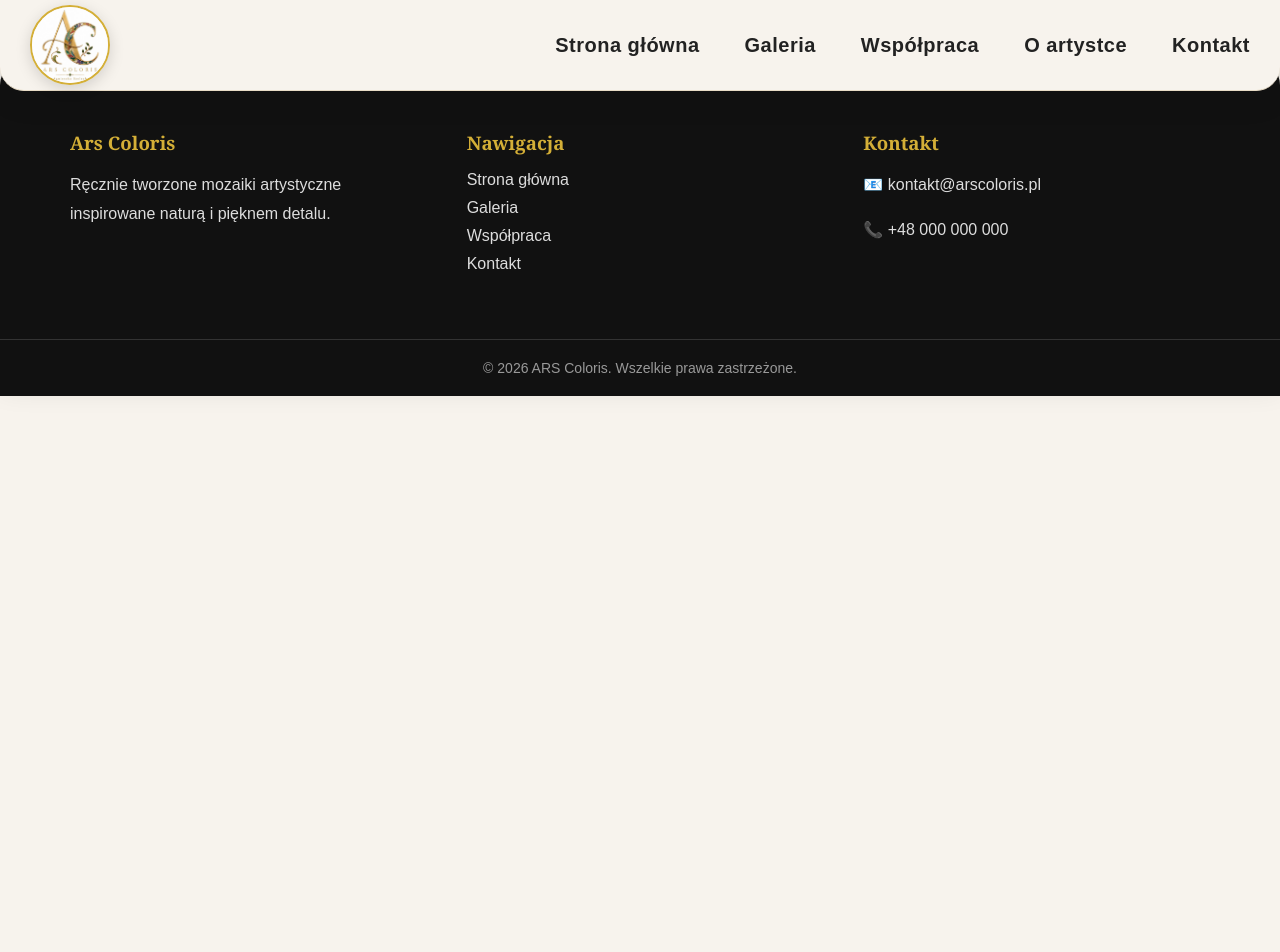
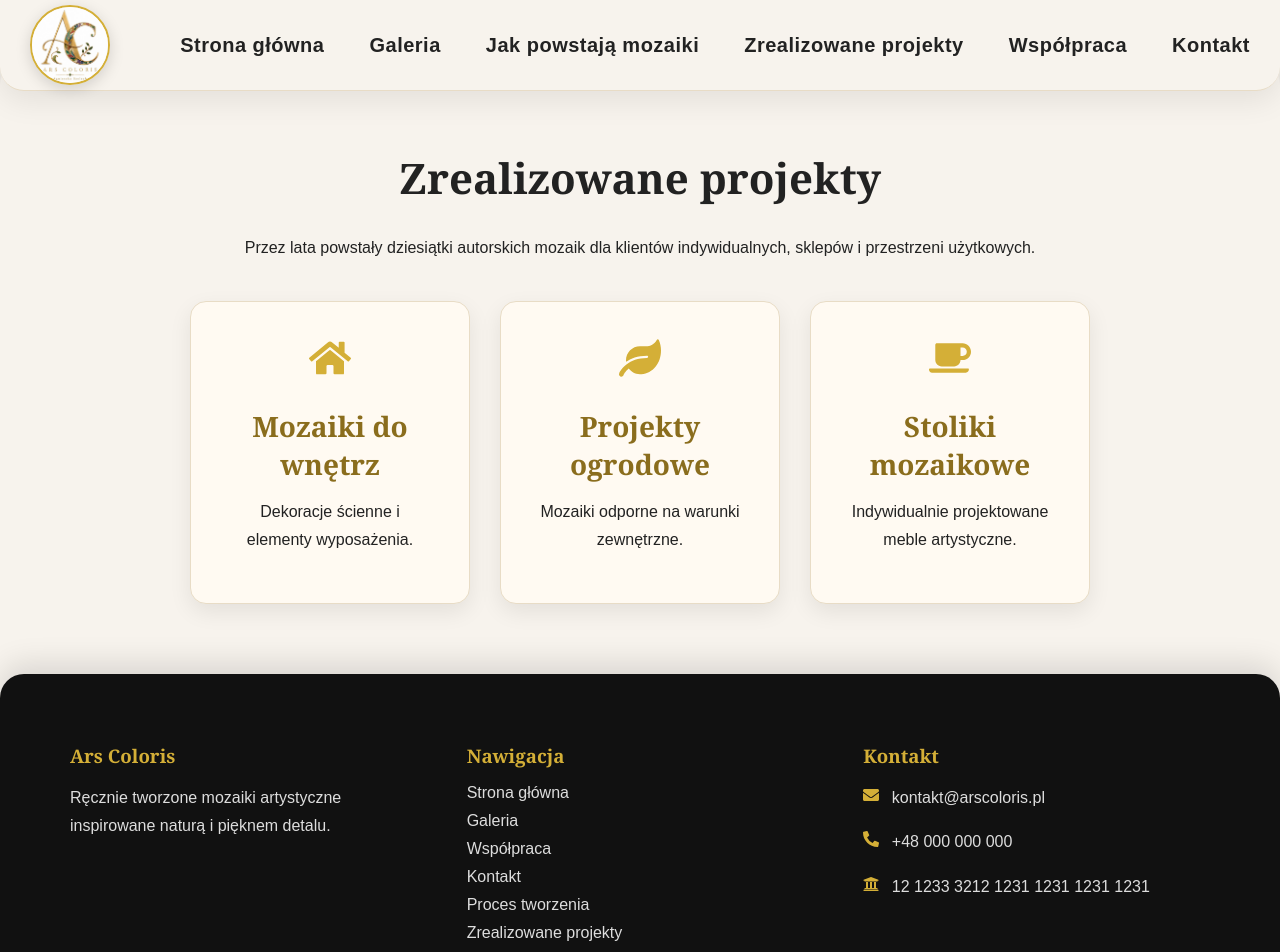
Before and after one commit to Marzeda/Ars_Coloris, a React (Create React App) app in the folder ars_coloris_front/: page /projects in a window 1280 px wide. Shown: the top 952 px of the page. Before the commit the page ends 800 px from the top, so only its background shows below. Built offline with nearby package versions, Linux system fonts and the light colour scheme.

Commit message:
Poprawiono wersję mobilną. Dodano ujednolicone ikony.

```diff
--- a/ars_coloris_front/package.json
+++ b/ars_coloris_front/package.json
@@ -10,6 +10,7 @@
     "@testing-library/user-event": "^13.5.0",
     "react": "^19.2.7",
     "react-dom": "^19.2.7",
+    "react-icons": "^5.6.0",
     "react-router-dom": "^7.17.0",
     "react-scripts": "5.0.1",
     "react-zoom-pan-pinch": "^4.0.3",
--- a/ars_coloris_front/src/App.css
+++ b/ars_coloris_front/src/App.css
@@ -1163,3 +1163,25 @@ body {
     transform: translateY(-4px);
     background: #b8942d;
 }
+
+.footer-section p svg {
+    margin-right: 8px;
+    color: #d4af37;
+}
+
+.benefit-icon {
+    font-size: 42px;
+    color: #d4af37;
+
+    margin-bottom: 20px;
+
+    display: flex;
+    justify-content: center;
+    align-items: center;
+
+    transition: all 0.3s ease;
+}
+
+.benefit-card:hover .benefit-icon {
+    transform: scale(1.15);
+}
--- a/ars_coloris_front/src/App.js
+++ b/ars_coloris_front/src/App.js
@@ -1,17 +1,16 @@
 import { BrowserRouter, Routes, Route } from "react-router-dom";
 
 import Navbar from "./components/Navbar";
+import Footer from "./components/Footer";
+import ScrollToTopButton from "./components/ScrollToTopButton";
+
 import Home from "./pages/Home";
 import Gallery from "./pages/Gallery";
-import About from "./pages/About";
+import Process from "./pages/Process";
+import Projects from "./pages/Projects";
+import Cooperation from "./pages/Cooperation";
 import Contact from "./pages/Contact";
 import ProductDetails from "./pages/ProductDetails";
-import Footer from "./components/Footer";
-
-import Cooperation from "./pages/Cooperation";
-
-import ScrollToTopButton from "./components/ScrollToTopButton";
-
 
 import "./App.css";
 
@@ -23,13 +22,15 @@ function App() {
             <Routes>
                 <Route path="/" element={<Home />} />
                 <Route path="/gallery" element={<Gallery />} />
-                <Route path="/about" element={<About />} />
+                <Route path="/process" element={<Process />} />
+                <Route path="/projects" element={<Projects />} />
+                <Route path="/cooperation" element={<Cooperation />} />
                 <Route path="/contact" element={<Contact />} />
-				<Route path="/product/:id" element={<ProductDetails />} />
-				<Route path="/Cooperation" element={<Cooperation />} />
+                <Route path="/product/:id" element={<ProductDetails />} />
             </Routes>
-			<Footer />
-			<ScrollToTopButton />
+
+            <Footer />
+            <ScrollToTopButton />
         </BrowserRouter>
     );
 }
--- a/ars_coloris_front/src/components/Footer.js
+++ b/ars_coloris_front/src/components/Footer.js
@@ -1,4 +1,9 @@
 import { Link } from "react-router-dom";
+import {
+    FaEnvelope,
+    FaPhoneAlt,
+    FaUniversity
+} from "react-icons/fa";
 
 function Footer() {
     return (
@@ -22,15 +27,23 @@ function Footer() {
                         <li><Link to="/gallery">Galeria</Link></li>
                         <li><Link to="/cooperation">Współpraca</Link></li>
                         <li><Link to="/contact">Kontakt</Link></li>
+						<li><Link to="/process">Proces tworzenia</Link></li>
+						<li><Link to="/projects">Zrealizowane projekty</Link></li>
                     </ul>
                 </div>
 
-                <div className="footer-section">
-                    <h3>Kontakt</h3>
 
-                    <p>📧 kontakt@arscoloris.pl</p>
-                    <p>📞 +48 000 000 000</p>
-                </div>
+				<div className="footer-section">
+    <h3>Kontakt</h3>
+
+    <p><FaEnvelope /> kontakt@arscoloris.pl</p>
+
+    <p><FaPhoneAlt /> +48 000 000 000</p>
+
+    <p>
+        <FaUniversity /> 12 1233 3212 1231 1231 1231 1231
+    </p>
+</div>
 
             </div>
 
--- a/ars_coloris_front/src/components/Navbar.js
+++ b/ars_coloris_front/src/components/Navbar.js
@@ -40,15 +40,21 @@ function Navbar() {
                     </Link>
                 </li>
 
-                <li>
-                    <Link to="/cooperation" onClick={closeMenu}>
-                        Współpraca
+				<li>
+                    <Link to="/process" onClick={closeMenu}>
+                        Jak powstają mozaiki
+                    </Link>
+                </li>
+
+				<li>
+                    <Link to="/projects" onClick={closeMenu}>
+                        Zrealizowane projekty
                     </Link>
                 </li>
 
                 <li>
-                    <Link to="/about" onClick={closeMenu}>
-                        O artystce
+                    <Link to="/cooperation" onClick={closeMenu}>
+                        Współpraca
                     </Link>
                 </li>
 
--- a/ars_coloris_front/src/pages/Contact.js
+++ b/ars_coloris_front/src/pages/Contact.js
@@ -3,7 +3,9 @@ function Contact() {
         <div className="page">
             <h1>Kontakt</h1>
             <p>Masz pytanie o mozaikę lub zamówienie indywidualne?</p>
+			<p>Kontakt telefoniczny: +48 000 000 000 </p>
             <p>Napisz do nas: kontakt@arscoloris.pl</p>
+			<p>Nasz rachunek bankowy: 12 1233 3212 1231 1231 1231 1231</p>
         </div>
     );
 }
--- a/ars_coloris_front/src/pages/Cooperation.js
+++ b/ars_coloris_front/src/pages/Cooperation.js
@@ -1,3 +1,9 @@
+import {
+    FaStore,
+    FaHome,
+    FaPalette
+} from "react-icons/fa";
+
 function Cooperation() {
     return (
         <div className="page cooperation-page">
@@ -13,7 +19,10 @@ function Cooperation() {
             <div className="cooperation-benefits">
 
                 <div className="benefit-card">
-					<div className="benefit-icon">🏪</div>
+
+					<div className="benefit-icon">
+    <FaStore />
+</div>
                     <h3>Dla sklepów i butików</h3>
                     <p>
                         Oryginalne produkty, które wyróżnią ofertę
@@ -22,7 +31,10 @@ function Cooperation() {
                 </div>
 
                 <div className="benefit-card">
-				<div className="benefit-icon">🏡</div>
+
+				<div className="benefit-icon">
+    <FaHome />
+</div>
                     <h3> Dla projektantów wnętrz</h3>
                     <p>
                         Możliwość realizacji indywidualnych projektów
@@ -31,7 +43,10 @@ function Cooperation() {
                 </div>
 
                 <div className="benefit-card">
-				<div className="benefit-icon">🎨</div>
+
+				<div className="benefit-icon">
+    <FaPalette />
+</div>
                     <h3> Zamówienia indywidualne</h3>
                     <p>
                         Tworzymy mozaiki na specjalne zamówienie,
--- /dev/null
+++ b/ars_coloris_front/src/pages/Process.js
@@ -0,0 +1,67 @@
+import {
+    FaLightbulb,
+    FaPencilAlt,
+    FaPalette,
+    FaCheckCircle
+} from "react-icons/fa";
+
+function Process() {
+    return (
+        <div className="page">
+            <h1>Proces tworzenia</h1>
+
+            <div className="cooperation-benefits">
+
+                <div className="benefit-card">
+                    <div className="benefit-icon">
+    <FaLightbulb />
+</div>
+                    <h3>Pomysł</h3>
+                    <p>
+                        Każda mozaika rozpoczyna się od inspiracji
+                        naturą, kolorem i światłem.
+                    </p>
+                </div>
+
+                <div className="benefit-card">
+
+					<div className="benefit-icon">
+    <FaPencilAlt />
+</div>
+                    <h3>Projekt</h3>
+                    <p>
+                        Powstaje szkic oraz dobór kolorów
+                        i materiałów.
+                    </p>
+                </div>
+
+                <div className="benefit-card">
+
+				   <div className="benefit-icon">
+    <FaPalette />
+</div>
+                    <h3>Tworzenie</h3>
+                    <p>
+                        Każdy element jest ręcznie układany
+                        z najwyższą starannością.
+                    </p>
+                </div>
+
+                <div className="benefit-card">
+
+					<div className="benefit-icon">
+    <FaCheckCircle />
+</div>
+                    <h3>Gotowa praca</h3>
+                    <p>
+                        Ostateczne wykończenie i przygotowanie
+                        do ekspozycji lub wysyłki.
+                    </p>
+                </div>
+
+            </div>
+        </div>
+    );
+}
+
+export default Process;
--- /dev/null
+++ b/ars_coloris_front/src/pages/Projects.js
@@ -0,0 +1,61 @@
+import {
+    FaHome,
+    FaLeaf,
+    FaCoffee
+} from "react-icons/fa";
+
+function Projects() {
+    return (
+        <div className="page">
+            <h1>Zrealizowane projekty</h1>
+
+            <p>
+                Przez lata powstały dziesiątki autorskich mozaik
+                dla klientów indywidualnych, sklepów i przestrzeni
+                użytkowych.
+            </p>
+
+            <div className="cooperation-benefits">
+
+                <div className="benefit-card">
+
+					<div className="benefit-icon">
+    <FaHome />
+</div>
+
+<h3>Mozaiki do wnętrz</h3>
+                    <p>
+                        Dekoracje ścienne i elementy wyposażenia.
+                    </p>
+                </div>
+
+                <div className="benefit-card">
+
+					<div className="benefit-icon">
+    <FaLeaf />
+</div>
+
+<h3>Projekty ogrodowe</h3>
+                    <p>
+                        Mozaiki odporne na warunki zewnętrzne.
+                    </p>
+                </div>
+
+                <div className="benefit-card">
+
+				   <div className="benefit-icon">
+    <FaCoffee />
+</div>
+
+<h3>Stoliki mozaikowe</h3>
+                    <p>
+                        Indywidualnie projektowane meble artystyczne.
+                    </p>
+                </div>
+
+            </div>
+        </div>
+    );
+}
+
+export default Projects;
```
Also changed, not shown: 1 other file (tests, documents, lock files or other folders).
